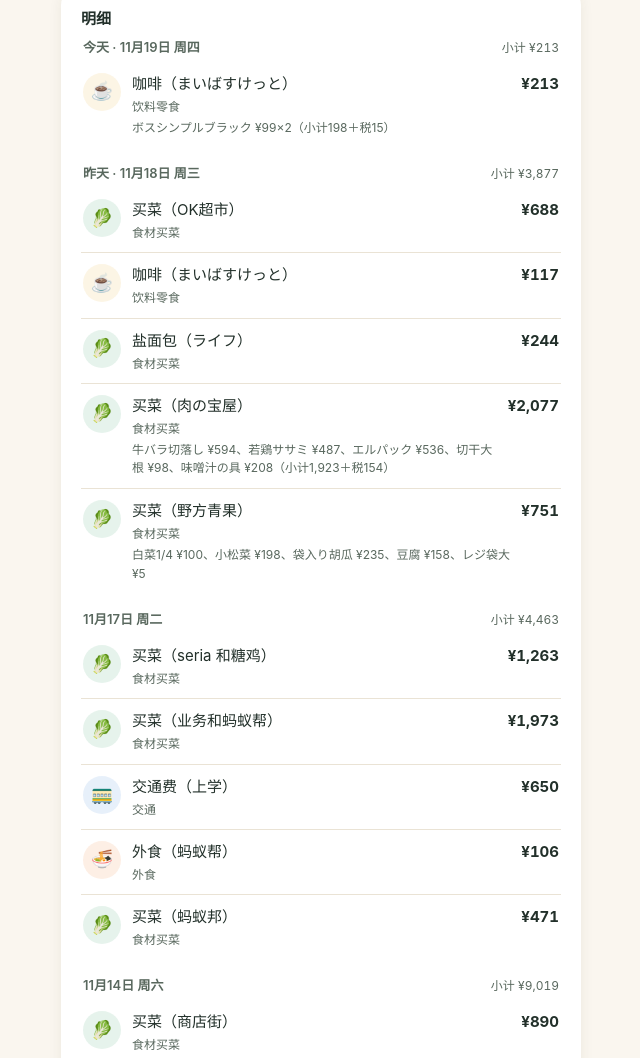
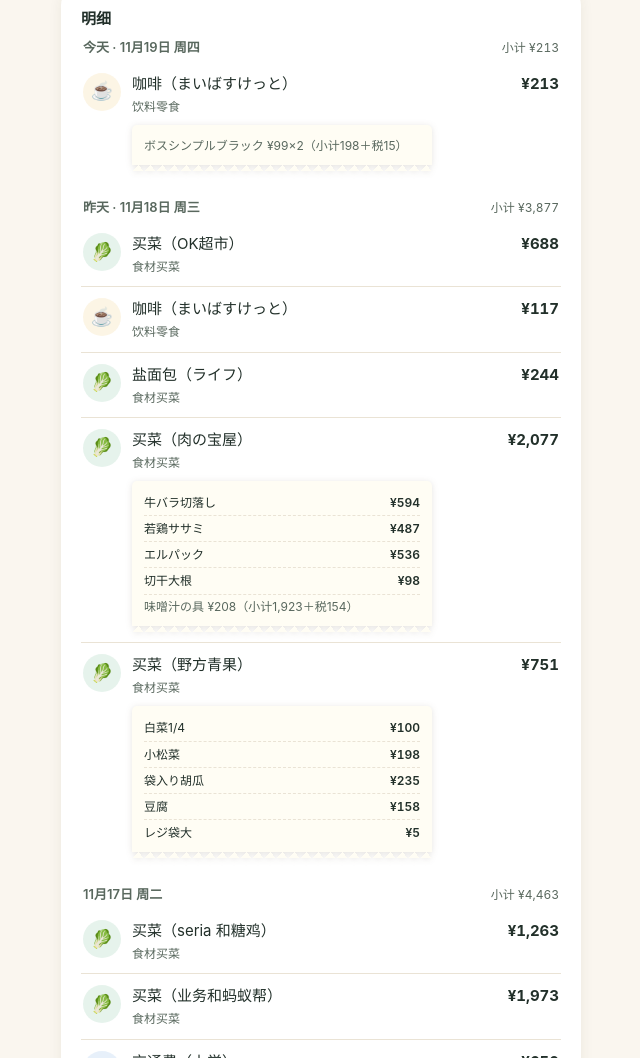
Before and after one commit to 522027002yyf-spec/notes-2026, a plain HTML site: page index.html in a window 1280 px wide. Shown: the part 2478-3536 px from the top of the page, without its empty margins (319-959 px from the left). Drawn offline with Linux system fonts and the light colour scheme.

Commit message:
Publish index.html (shared ledger)

```diff
--- a/index.html
+++ b/index.html
@@ -14,10 +14,10 @@
     --bg:#FAF6EF; --card:#FFFFFF; --ink:#22302A; --muted:#59685E;
     --accent:#1F6F50; --line:#EAE3D5;
     --red:#B23A2C; --sun:#B93F2D; --sat:#2A64A3;
-    --shadow:0 2px 14px rgba(60,50,20,.07); --track:#F0EADD; --press:#F3EEE1;
+    --shadow:0 2px 14px rgba(60,50,20,.07); --track:#F0EADD; --press:#F3EEE1; --paper:#FFFDF4;
   }
   @media (prefers-color-scheme: dark){
-    :root{ --bg:#141815; --card:#1F2620; --ink:#EDEBE4; --muted:#9AA79D; --line:#333B33; --shadow:0 2px 14px rgba(0,0,0,.35); --track:#2B332C; --press:#293028; --red:#E07A63; --sun:#E88A74; --sat:#7FB2E8; }
+    :root{ --bg:#141815; --card:#1F2620; --ink:#EDEBE4; --muted:#9AA79D; --line:#333B33; --shadow:0 2px 14px rgba(0,0,0,.35); --track:#2B332C; --press:#293028; --red:#E07A63; --sun:#E88A74; --sat:#7FB2E8; --paper:#2A2F28; }
   }
   *{box-sizing:border-box; margin:0; padding:0; -webkit-tap-highlight-color:transparent;}
   body{ background:var(--bg); color:var(--ink); font-family:-apple-system,BlinkMacSystemFont,"Hiragino Sans","Noto Sans SC",sans-serif; padding:0 14px calc(48px + env(safe-area-inset-bottom)); line-height:1.6; }
@@ -97,6 +97,15 @@
   .entry .item{ font-size:15px; overflow:hidden; text-overflow:ellipsis; white-space:nowrap; }
   .entry .cat{ font-size:12px; color:var(--muted); margin-top:1px; }
   .entry .note{ font-size:12px; color:var(--muted); margin-top:3px; line-height:1.55; }
+  /* 小票式明细 */
+  .receipt{ margin-top:9px; max-width:300px; filter:drop-shadow(0 1px 3px rgba(60,50,20,.13)); }
+  .receipt .r-body{ background:var(--paper); border-radius:5px 5px 0 0; padding:9px 12px 7px; }
+  .receipt .r-edge{ height:6px; background:conic-gradient(from 135deg at 50% 0, var(--paper) 90deg, transparent 0deg); background-size:12px 6px; background-repeat:repeat-x; }
+  .r-row{ display:flex; justify-content:space-between; align-items:baseline; gap:12px; font-size:12px; padding:3px 0; border-bottom:1px dashed var(--line); }
+  .r-row:last-child{ border-bottom:none; }
+  .r-row .rn{ min-width:0; }
+  .r-row .rp{ font-variant-numeric:tabular-nums; flex:none; font-weight:600; }
+  .r-line{ font-size:12px; color:var(--muted); padding:3px 0; line-height:1.55; }
   .entry .amt{ font-size:15px; font-weight:700; font-variant-numeric:tabular-nums; flex:none; }
   .entry .amt.inc{ color:var(--accent); }
   .empty{ text-align:center; color:var(--muted); padding:30px 10px; font-size:14px; line-height:1.7; }
@@ -205,6 +214,16 @@ function dayLabel(ds){
   return base;
 }
 function shiftYM(ym, delta){ const [y,m]=ym.split("-").map(Number); const d=new Date(y, m-1+delta, 1); return d.getFullYear()+"-"+pad(d.getMonth()+1); }
+function noteHtml(e){
+  if(!e.note) return "";
+  if(!e.note.includes("¥")) return '<div class="note">'+e.note+'</div>';
+  const rows = e.note.split("、").map(part => {
+    const m = part.match(/^(.*?)[\s　]*(¥[\d,]+(?:×\d+)?)$/);
+    if(m) return '<div class="r-row"><span class="rn">'+m[1]+'</span><span class="rp">'+m[2]+'</span></div>';
+    return '<div class="r-line">'+part+'</div>';
+  }).join("");
+  return '<div class="receipt"><div class="r-body">'+rows+'</div><div class="r-edge"></div></div>';
+}
 function chip(cat, size){
   const c = COLORS[cat]||"#9AA3AD";
   return '<span class="chip" style="background:'+c+'22;'+(size?'width:'+size+'px;height:'+size+'px;font-size:'+Math.round(size*0.47)+'px;':'')+'">'+(ICONS[cat]||"📦")+'</span>';
@@ -341,7 +360,7 @@ function render(){
     const dc = list.filter(e=>e.currency==="CNY").reduce((s,e)=>s+e.amount,0);
     const sum = "小计 "+fmt(dj) + (dc>0 ? " · "+dc.toLocaleString("ja-JP")+" 元" : "");
     return '<div class="day-group" id="day-'+ds+'"><div class="day-head"><span class="day-title">'+dayLabel(ds)+'</span><span class="day-sum">'+sum+'</span></div>' +
-      list.map(e => '<div class="entry">'+chip(e.category,38)+'<div class="meta"><div class="item">'+e.item+'</div><div class="cat">'+e.category+'</div>'+(e.note ? '<div class="note">'+e.note+'</div>' : '')+'</div><span class="amt">'+(e.currency==="CNY" ? e.amount.toLocaleString("ja-JP")+" 元" : fmt(e.amount))+'</span></div>').join("") + '</div>';
+      list.map(e => '<div class="entry">'+chip(e.category,38)+'<div class="meta"><div class="item">'+e.item+'</div><div class="cat">'+e.category+'</div>'+noteHtml(e)+'</div><span class="amt">'+(e.currency==="CNY" ? e.amount.toLocaleString("ja-JP")+" 元" : fmt(e.amount))+'</span></div>').join("") + '</div>';
   }).join("");
 }
 
```
